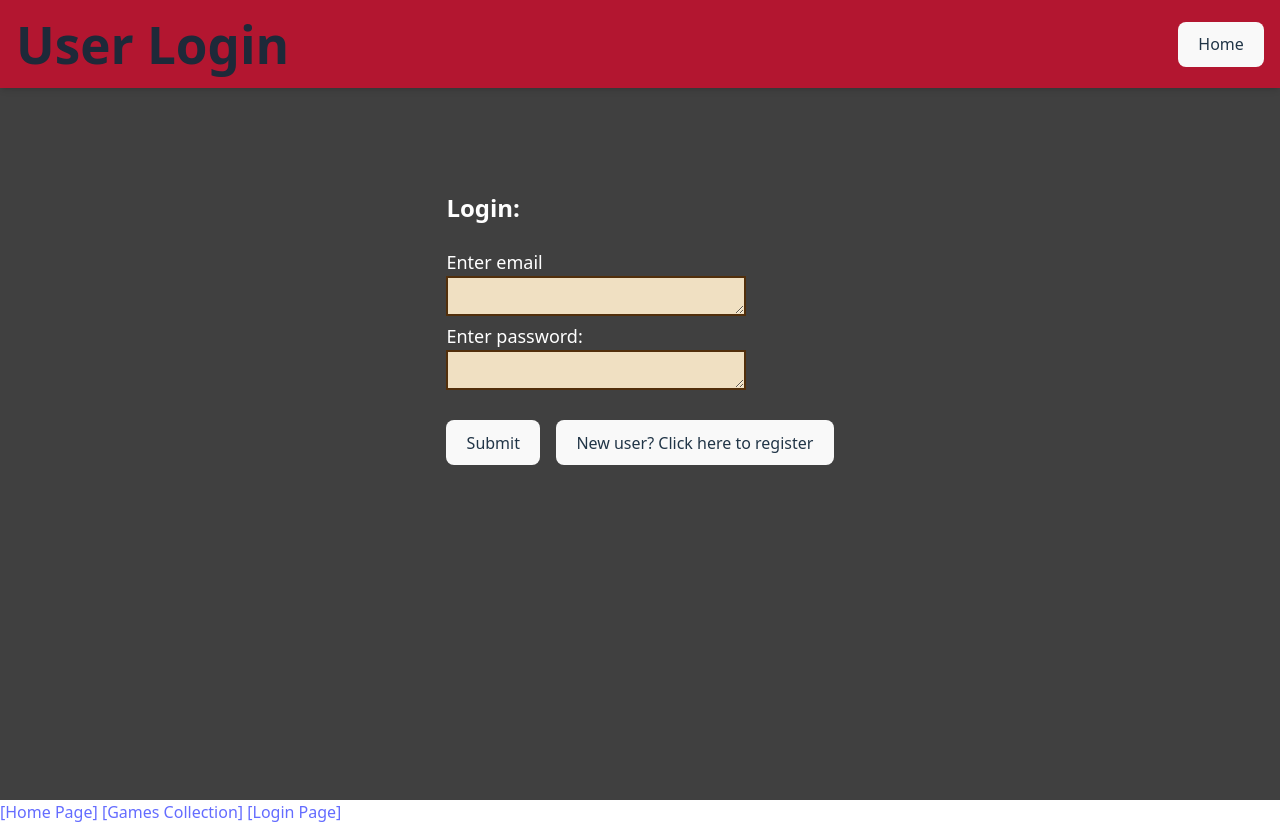
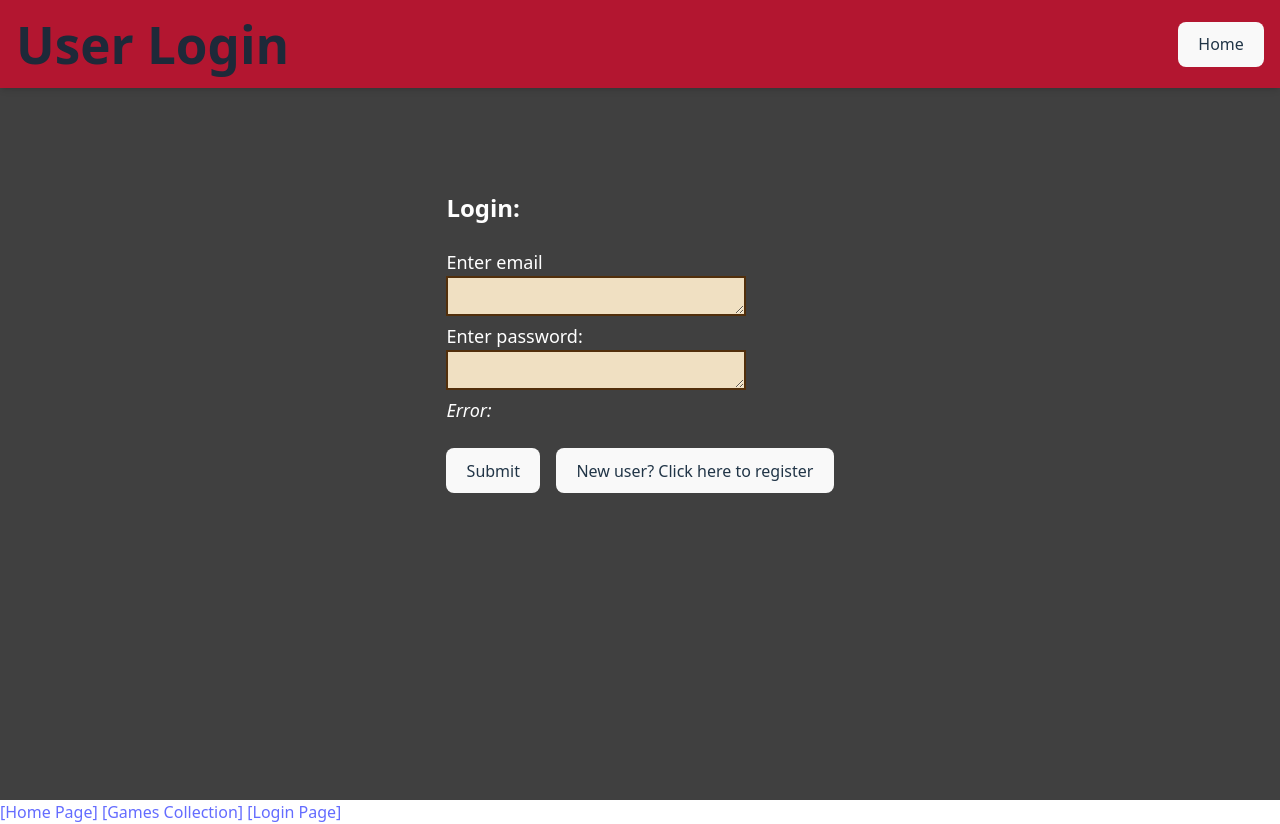
Before and after one commit to Oasis-NEU/f25-group-15, a React (Vite) app in the folder game-container/: page /Login in a window 1280 px wide. Built offline with nearby package versions, Linux system fonts and the light colour scheme.

Commit message:
error message

```diff
--- a/game-container/src/contexts/AuthContext.jsx
+++ b/game-container/src/contexts/AuthContext.jsx
@@ -12,6 +12,7 @@ const supabase = createClient(databaseConstants.supabaseURL, databaseConstants.s
 export const AuthContext = createContext()
 
 export function AuthProvider({children}) {
+    const [errorMessage, setErrorMessage] = useState('')
 
     const register = async (email, password) => {
         console.log('Running registration')
@@ -21,6 +22,10 @@ export function AuthProvider({children}) {
         })
         console.log('Data: ', data)
         console.log('Error: ', error)
+
+        var stringMessage = error.toString().split('Error: ')[1]
+        setErrorMessage(stringMessage)
+
         createGameCheckout()
     }
 
@@ -30,8 +35,12 @@ export function AuthProvider({children}) {
             email: email,
             password: password
         })
+
         console.log('Data: ', data)
         console.log('Error: ', error)
+
+        var stringMessage = error.toString().split('Error: ')[1]
+        setErrorMessage(stringMessage)
     }
 
     const recovery = async (email) => {
@@ -57,7 +66,7 @@ export function AuthProvider({children}) {
     }
 
     return (
-        <AuthContext.Provider value={{ login, logout, register, createGameCheckout }}>
+        <AuthContext.Provider value={{ errorMessage, login, logout, register, createGameCheckout }}>
             {children}
         </AuthContext.Provider>
     )
--- a/game-container/src/index.css
+++ b/game-container/src/index.css
@@ -37,6 +37,14 @@ h1 {
   line-height: 1.1;
 }
 
+.italic-text {
+  font-style: italic;
+}
+
+.text-red {
+  color: #C8102E;
+}
+
 button {
   border-radius: 8px;
   border: 1px solid transparent;
--- a/game-container/src/pages/LoginPage.jsx
+++ b/game-container/src/pages/LoginPage.jsx
@@ -11,7 +11,7 @@ function LoginPage() {
         navigate('/');
     };
 
-    const { register, login, recovery } = useContext(AuthContext)
+    const { errorMessage, register, login } = useContext(AuthContext)
 
     const [isLogin, setIsLogin] = useState(true)
     const [email, setEmail] = useState('')
@@ -57,6 +57,7 @@ function LoginPage() {
                     <p className="text-white text-lg">{isLogin ? 'Enter password:' : 'Create password:'}</p>
                     <Textbox value={password} onChange={editPassword}/>
 
+                    <p className="text-white text-lg italic-text">Error: {errorMessage}</p>
                     <div className="flex space-x-4 mt-6">
                         <button onClick={handleSubmit}>Submit</button>
                         <button onClick={toggleLogin}>
```
